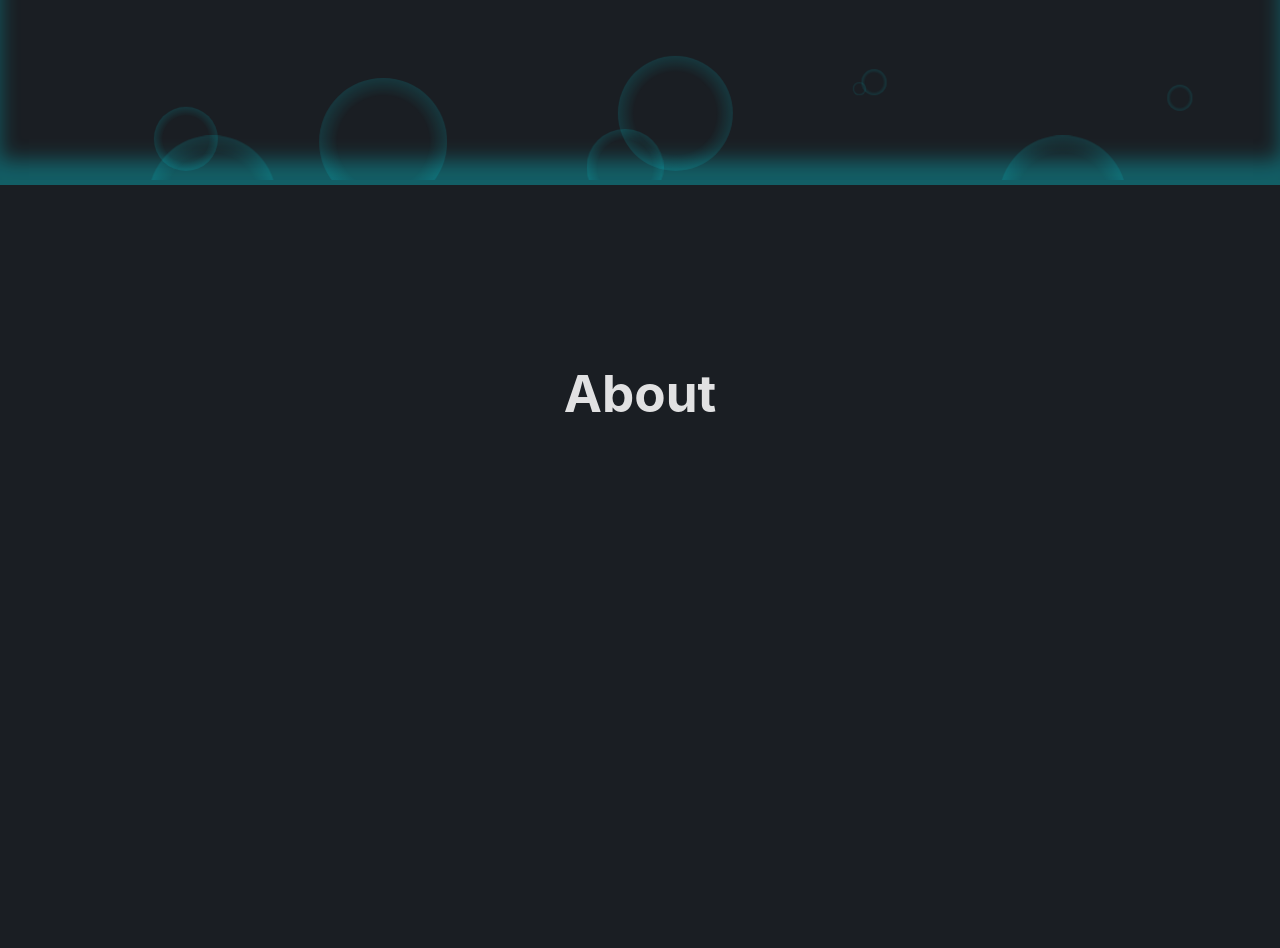
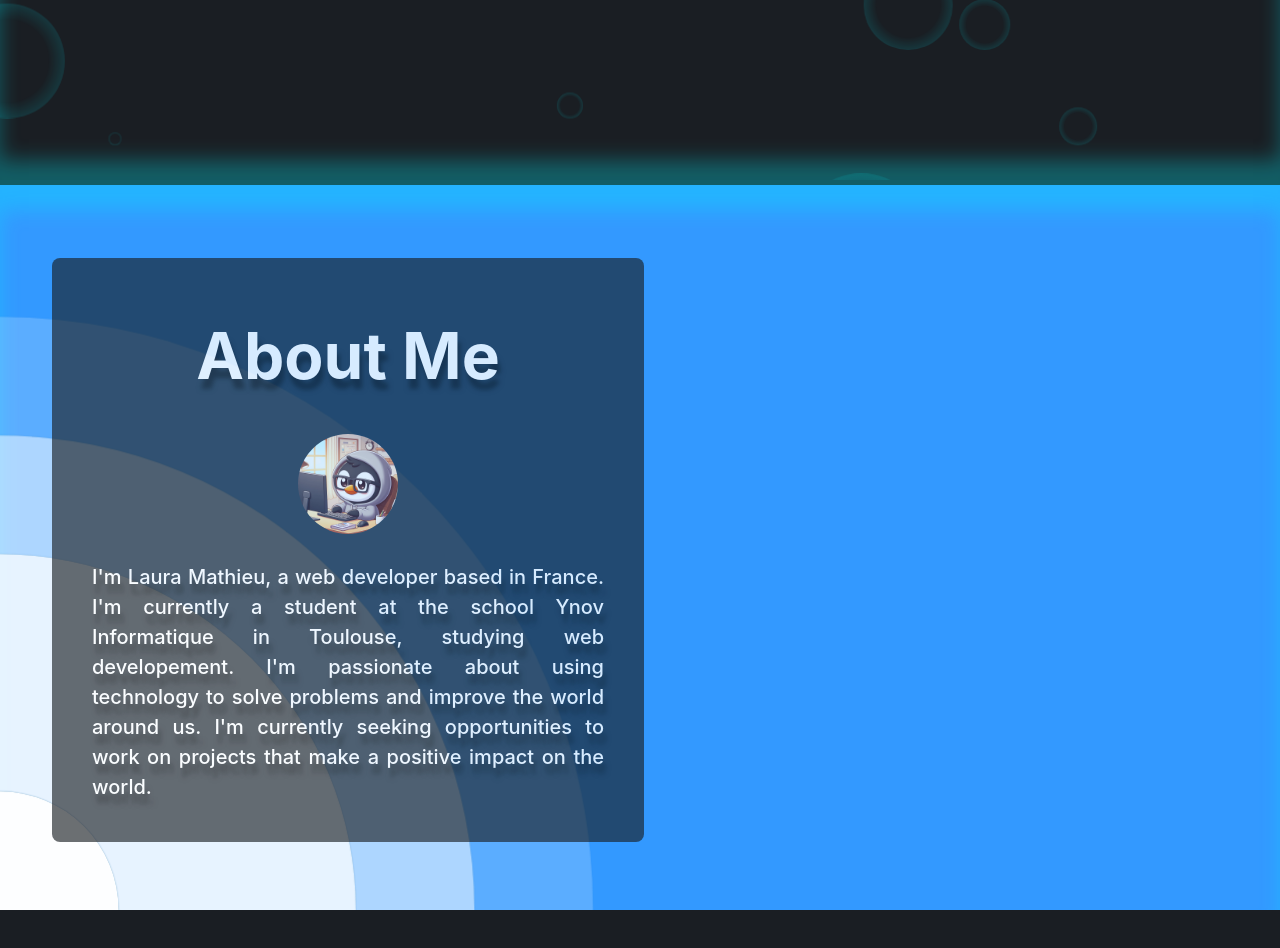
Before and after one commit to Laura398/portfolio, a React (Vite) app: page / in a window 1280 px wide. Shown: the part 620-1568 px from the top of the page. After the commit the page ends 1530 px from the top, so only its background shows below. Built offline with nearby package versions, Linux system fonts and the light colour scheme.

Commit message:
started about page

```diff
--- a/index.html
+++ b/index.html
@@ -2,7 +2,7 @@
 <html lang="en">
   <head>
     <meta charset="UTF-8" />
-    <link rel="icon" href="/public/assets/logo3.png" />
+    <link rel="icon" href="/assets/logo3.png" />
     <meta name="viewport" content="width=device-width, initial-scale=1.0" />
     <title>Portfolio</title>
   </head>
--- a/src/index.scss
+++ b/src/index.scss
@@ -10,6 +10,7 @@
 
   --main: #61dafb;
   --secondary: #00f2ff4d;
+  --tertiary: #1a1e23;
   // background-color: #242424;
 
   font-synthesis: none;
@@ -35,7 +36,7 @@ body {
   place-items: center;
   min-width: 100vw;
   min-height: 100vh;
-  background: #1a1e23;
+  background: var(--tertiary);
 }
 
 h1 {
--- a/src/views/common/header/Header.scss
+++ b/src/views/common/header/Header.scss
@@ -9,7 +9,7 @@
     align-items: center;
     padding: 0 2em;
     z-index: 100;
-    background-color: #1a1e23;
+    background-color: var(--tertiary);
     backdrop-filter: blur(10px);
     border-bottom:  var(--secondary) 5px solid;
     box-shadow: 0 5px 10px var(--secondary);
--- a/src/views/common/header/PhoneHeader.scss
+++ b/src/views/common/header/PhoneHeader.scss
@@ -4,7 +4,7 @@
     width: 100%;
     height: 65px;
     z-index: 100;
-    background-color: #1a1e23;
+    background-color: var(--tertiary);
     backdrop-filter: blur(10px);
     border-bottom: var(--secondary) 5px solid;
     box-shadow: 0 5px 10px var(--secondary);
--- a/src/views/pages/about/About.scss
+++ b/src/views/pages/about/About.scss
@@ -1,15 +1,74 @@
-#about-container {
+#about {
     position: relative;
     width: 100vw;
-    height: 180vh;
+    min-height: 90vh;
+    display: flex;
+    flex-direction: row;
+    flex-wrap: wrap;
+    justify-content: space-evenly;
+    align-items: center;
+    padding: 0;
+    margin: 0;
+    color: white;
+    z-index: 10;
+    backdrop-filter: blur(10px);
+    text-align: center;
+    font-size: 1.5em;
+    line-height: 1.5;
+    font-weight: 500;
+    font-family: inherit;
+    text-shadow: 3px 10px 5px rgba(0, 0, 0, 0.5);
+    background: #3399ff;
+    border-top: var(--secondary) 5px solid;
+    box-shadow: inset 0 20px 20px var(--secondary);
+    overflow: hidden;
 
-    #about {
-        position: relative;
-        width: 100vw;
-        height: 10vh;
+    .about-element {
+        margin: 0;
+        padding: 10px;
+        border-radius: 8px;
+        font-size: 1em;
+        font-weight: 500;
+        font-family: inherit;
+        color: white;
+        text-decoration: none;
+        text-align: center;
+        width: 40%;
+        min-height: 80%;
+        opacity: 0.8;
+        color: white;
+        font-size: 20px;
+
+        @media screen and (orientation: "portrait") {
+            width: 70%;
+
+            h1 {
+                font-size: 2em;
+            }
+        }
+
+        img {
+            width: 100px;
+            height: 100px;
+            border-radius: 50px;
+        }
+
+        p {
+            text-align: justify;
+
+            @media screen and (orientation: "portrait") {
+                text-align: center;
+                font-size: medium;
+            }
+        }
     }
 
-    h1 {
-        margin-top: 100px;
+    #about-container {
+        background-color: rgb(26, 30, 35, 0.8);
+        padding: 20px 40px;
+
+        @media screen and (orientation: "portrait") {
+            margin-top: 10vh;
+        }
     }
 }
--- a/src/views/pages/about/About.tsx
+++ b/src/views/pages/about/About.tsx
@@ -1,10 +1,16 @@
 import "./About.scss";
+import AboutBackground from "./Background";
 
 export default function About() {
     return (
-        <div id="about-container">
-            <div id="about"></div>
-            <h1>About</h1>
+        <div id="about">
+            <AboutBackground />
+            <div id="about-container" className="about-element">
+                <h1>About Me</h1>
+                <img src="/assets/avatar2.jpeg" alt="Avatar" />
+                <p>I'm Laura Mathieu, a web developer based in France. I'm currently a student at the school Ynov Informatique in Toulouse, studying web developement. I'm passionate about using technology to solve problems and improve the world around us. I'm currently seeking opportunities to work on projects that make a positive impact on the world.</p>
+            </div>
+            <div id="stack" className="about-element"></div>
         </div>
     )
 }
--- /dev/null
+++ b/src/views/pages/about/Background.scss
@@ -0,0 +1,75 @@
+.circle{
+    position: absolute;
+    border-radius: 50%;
+    background: white;
+    animation: ripple 15s infinite;
+    box-shadow: 0px 0px 1px 0px #508fb9;
+  }
+
+  .small{
+    width: 200px;
+    height: 200px;
+    left: -100px;
+    bottom: -100px;
+  }
+
+  .medium{
+    width: 400px;
+    height: 400px;
+    left: -200px;
+    bottom: -200px;
+  }
+
+  .large{
+    width: 600px;
+    height: 600px;
+    left: -300px;
+    bottom: -300px;
+  }
+
+  .xlarge{
+    width: 800px;
+    height: 800px;
+    left: -400px;
+    bottom: -400px;
+  }
+
+  .xxlarge{
+    width: 1000px;
+    height: 1000px;
+    left: -500px;
+    bottom: -500px;
+  }
+
+  .shade1{
+    opacity: 0.2;
+  }
+  .shade2{
+    opacity: 0.5;
+  }
+
+  .shade3{
+    opacity: 0.7;
+  }
+
+  .shade4{
+    opacity: 0.8;
+  }
+
+  .shade5{
+    opacity: 0.9;
+  }
+
+  @keyframes ripple{
+    0%{
+      transform: scale(0.8);
+    }
+
+    50%{
+      transform: scale(1.2);
+    }
+
+    100%{
+      transform: scale(0.8);
+    }
+  }
--- /dev/null
+++ b/src/views/pages/about/Background.tsx
@@ -0,0 +1,13 @@
+import './Background.scss';
+
+export default function AboutBackground () {
+    return (
+        <>
+        <div className='circle xxlarge shade1'></div>
+        <div className='circle xlarge shade2'></div>
+        <div className='circle large shade3'></div>
+        <div className='circle mediun shade4'></div>
+        <div className='circle small shade5'></div>
+    </>
+    )
+}
```
Also changed, not shown: public/assets/avatar2.jpeg (added).
